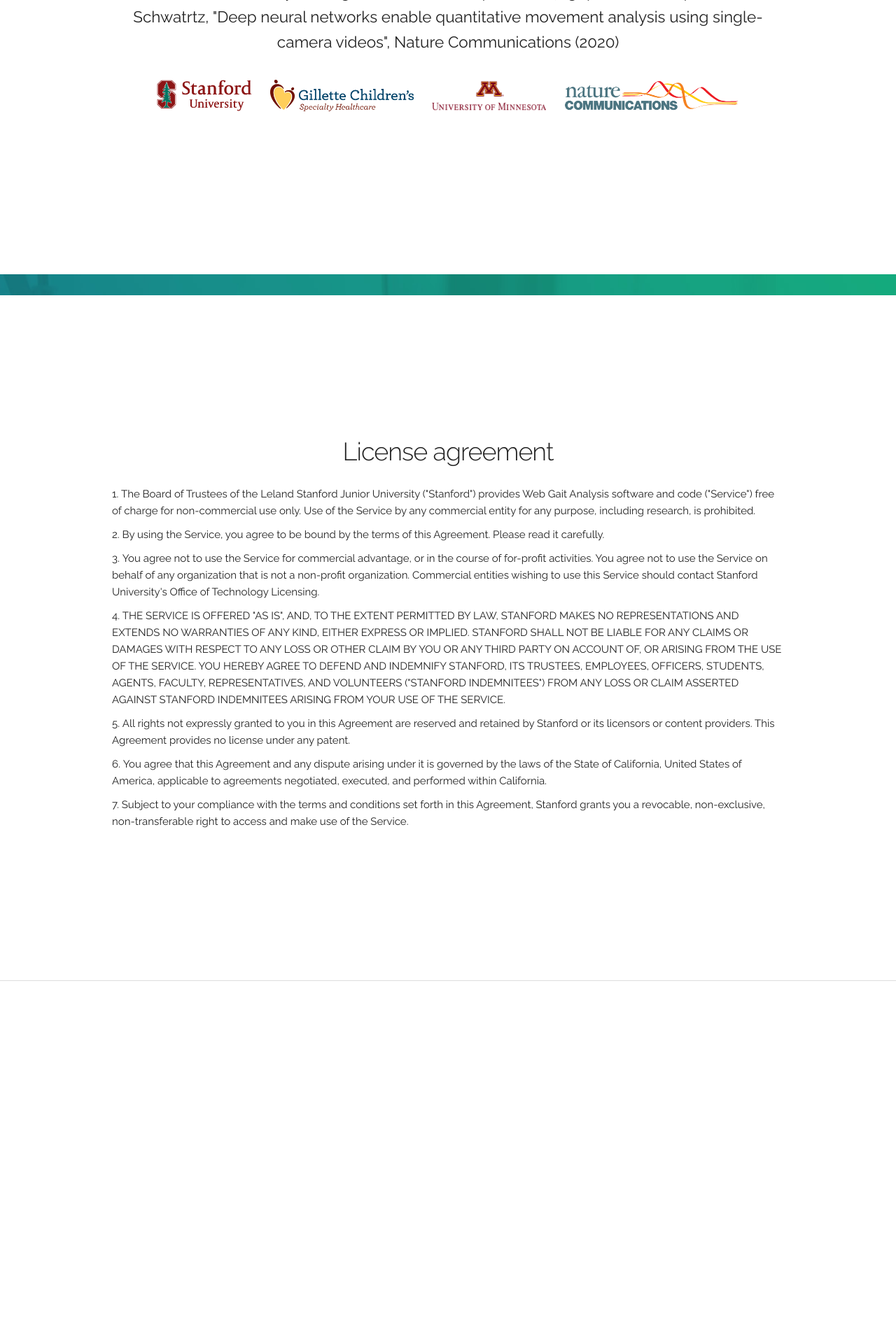
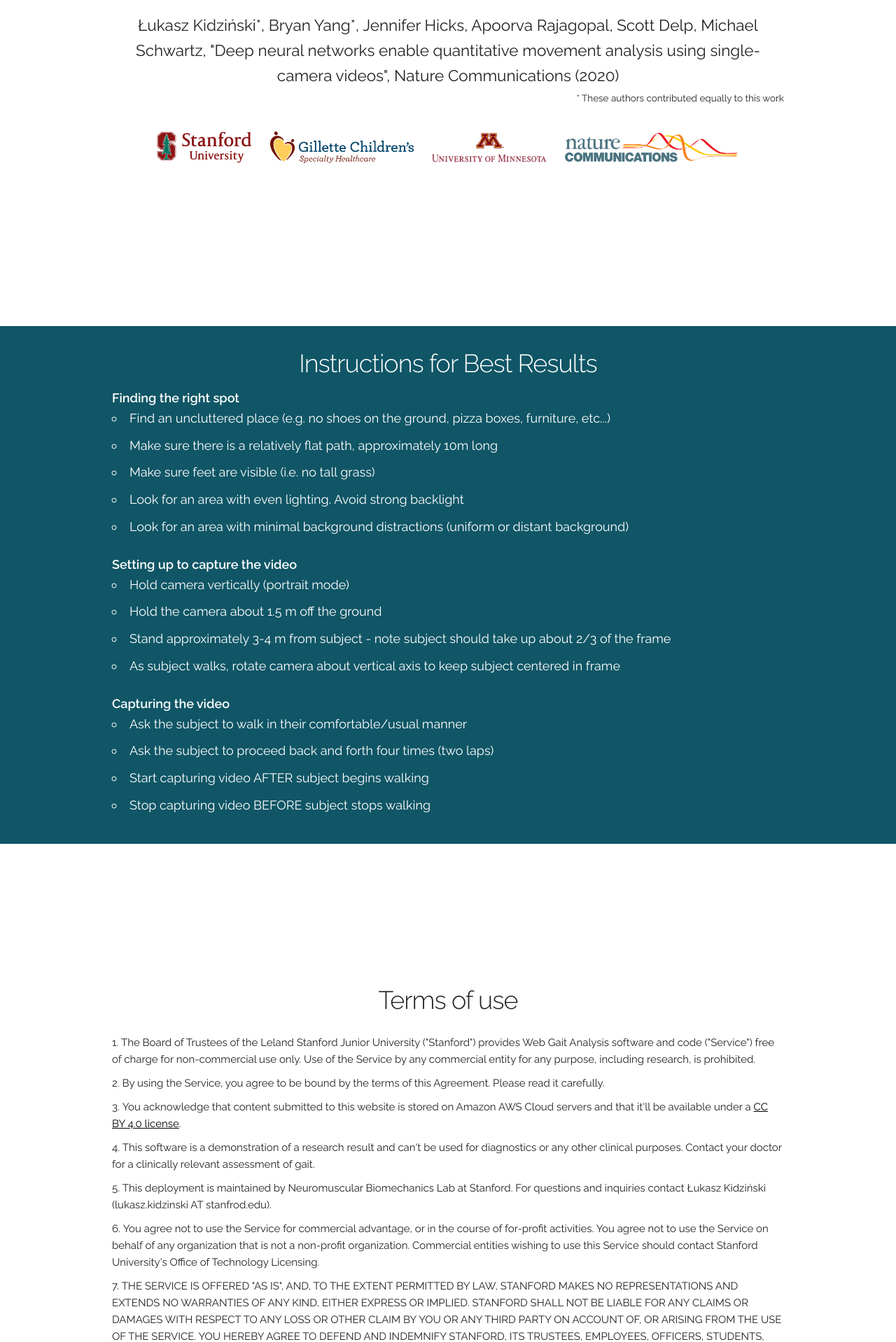
Before and after one commit to stanfordnmbl/gaitlab, a Django app: page / in a window 1280 px wide. Shown: the part 2149-4067 px from the top of the page at 70% size. Before the commit the page ends 3551 px from the top, so only its background shows below. Run offline with Django 3.2, Linux system fonts and the light colour scheme; parts of the project's set-up code (start-up, migrations or seed data) failed here and were passed over; some libraries are stand-ins or nearby versions.

Commit message:
- instructions - units and decimals - admin views - checkbox on terms - updated terms

```diff
--- a/gaitlab/admin.py
+++ b/gaitlab/admin.py
@@ -3,8 +3,11 @@
 
 class AnnotationAdmin(admin.ModelAdmin):
     pass
+
 class VideoAdmin(admin.ModelAdmin):
-    pass
+    readonly_fields = ["slug",]
+    fields = ["slug","file","email",]
+
 
 admin.site.register(Annotation, AnnotationAdmin)
 admin.site.register(Video, VideoAdmin)
--- a/gaitlab/forms.py
+++ b/gaitlab/forms.py
@@ -1,7 +1,10 @@
 from django.forms import ModelForm
 from gaitlab.models import Video
+from django import forms
 
 class VideoForm(ModelForm):
+    terms_confirmed = forms.BooleanField(label="I've read and accept the terms of use.")
+
     class Meta:
         model = Video
         fields = ["file"]
--- a/gaitlab/models.py
+++ b/gaitlab/models.py
@@ -22,11 +22,14 @@
 
 class Video(models.Model):
     slug = RandomSlugField(length=8)
-    file = models.FileField(upload_to=get_file_path("inputs"))
+    file = models.FileField("Video file", upload_to=get_file_path("inputs"))
     email = models.EmailField(null=True)
 
     def get_absolute_url(self):
         return reverse('analysis', args=[str(self.slug)])
+
+    def __str__(self):
+        return self.slug.__str__()
 
 class Annotation(models.Model):
     video = models.ForeignKey(Video, on_delete=models.CASCADE)
--- a/gaitlab/static/css/custom.css
+++ b/gaitlab/static/css/custom.css
@@ -149,3 +149,7 @@
     max-height: 570px;
   }
 }
+a {
+    color: #000000;
+    text-decoration: underline;
+}
--- a/gaitlab/templates/gaitlab/base.html
+++ b/gaitlab/templates/gaitlab/base.html
@@ -32,8 +32,11 @@
   –––––––––––––––––––––––––––––––––––––––––––––––––– -->
   <link rel="icon" type="image/png" href="../../dist/images/favicon.png">
   <style>
-    a {color: #ffffff;}
-    a:hover {color: #ffffff; text-decoration: none}
+    .categories a {color: #ffffff;}
+    .categories a:hover {color: #ffffff; text-decoration: none}
+    .categories {
+    background: #105666;
+    }
 
 .video-container {
     position: relative;
--- a/gaitlab/templates/gaitlab/index.html
+++ b/gaitlab/templates/gaitlab/index.html
@@ -8,8 +8,13 @@
     <div class="container">
       <div class="row">
         <div class="one-half column">
-          <h4 class="hero-heading">Participate in a research study and learn about your gait</h4>
-          <a class="button button-primary" href="#analyze">Analyze your gait</a>
+          <h4 class="hero-heading">Try the latest video-analysis technology to analyze your gait</h4>
+          <a class="button button-primary" href="#analyze">Analyze your gait at home</a>
+	  <p class="logos" style="padding: 1em;">
+	    <a target="_blank" href="https://stanford.edu/"><img src="{% static "images/stanford.png" %}"></a>
+	    <a target="_blank" href="https://www.gillettechildrens.org/"><img src="{% static "images/gillette.png" %}"></a>
+	  </p>
+
         </div>
         <div class="one-half column phones">
 	  <div class="phone" style="width: 300px; height: 615px; position: relative;">
@@ -25,10 +30,11 @@
   <div class="section categories" id="analyze">
     <div class="container">
       <h3 class="section-heading">Ask someone to record a video of you walking</h3>
-      <p class="section-description"><a href="#license" style="font-size: 1.1em;">Before using our software read and accept our license agreement.</a></p>
-      <form method="POST" action="/" enctype="multipart/form-data">
+      <p class="section-description">
+      <form method="POST" action="/" id="videoForm" name="videoForm" enctype="multipart/form-data">
 	{% csrf_token %}
 	{{ form }}
+      </p>
       <div><input type="submit" value="Process my video" style="background: #ffffff;" /></div>
       </form>
       <!--img class="u-max-full-width" src="{% static "images/placeholder.png" %}"-->
@@ -43,20 +49,45 @@
 	<img class="u-max-full-width" src="{% static "images/placeholder.png" %}">
       </div>
 
-      <p style="font-size: 1.5em">Łukasz Kidziński*, Bryan Yang*, Jennifer Hicks, Apoorva Rajagopal, Scott Delp, Michael Schwatrtz, "Deep neural networks enable quantitative movement analysis using single-camera videos", Nature Communications (2020)
+      <p style="font-size: 1.5em; margin-bottom: 0.2em;">Łukasz Kidziński*, Bryan Yang*, Jennifer Hicks, Apoorva Rajagopal, Scott Delp, Michael Schwartz, "Deep neural networks enable quantitative movement analysis using single-camera videos", Nature Communications (2020)
+	<div style="font-size: 0.9em; text-align: right;">* These authors contributed equally to this work</div>
       </p>
       <p class="logos">
-	<img src="{% static "images/stanford.png" %}">
-	<img src="{% static "images/gillette.png" %}">
-	<img src="{% static "images/uminn.png" %}">
-	<img src="{% static "images/nature-comm.png" %}">
+	<a target="_blank" href="https://stanford.edu/"><img src="{% static "images/stanford.png" %}"></a>
+	<a target="_blank" href="https://www.gillettechildrens.org/"><img src="{% static "images/gillette.png" %}"></a>
+	<a target="_blank" href="https://twin-cities.umn.edu/"><img src="{% static "images/uminn.png" %}"></a>
+	<a target="_blank" href="https://www.nature.com/ncomms/"><img src="{% static "images/nature-comm.png" %}"></a>
       </p>
     </div>
   </div>
 
-  <div class="section categories" style="padding-top: 3rem; padding-bottom: 0rem;">
-    <div class="container">
-      <!--h3 class="section-heading">About</h3>
+  <div class="section categories" style="padding-top: 3rem; font-size: 1.2em; padding-bottom: 0rem;" id="instructions">
+    <div class="container" style="text-align: left">
+      <h3 class="section-heading" style="text-align: center">Instructions for Best Results</h3>
+      <strong>Finding  the right spot</strong>
+      <ul>
+<li>Find an uncluttered place (e.g. no shoes on the ground, pizza boxes, furniture, etc...)</li>
+<li>Make sure there is a relatively flat path, approximately 10m long</li>
+<li>Make sure feet are visible (i.e. no tall grass)</li>
+<li>Look for an area with even lighting. Avoid strong backlight</li>
+<li>Look for an area with minimal background distractions (uniform or distant background)</li>
+</ul>
+
+      <strong>Setting up to capture the video</strong>
+      <ul>
+<li>Hold camera vertically (portrait mode)</li>
+<!--li>Use a standard camera lens (not wide angle or telephoto) between 24mm-50mm full-frame equivalent. Note: iPhone = 26mm, Pixel = 28mm</li-->
+<li>Hold the camera about 1.5 m off the ground</li>
+<li>Stand approximately 3-4 m from subject - note subject should take up about 2/3 of the frame</li>
+<li>As subject walks, rotate camera about vertical axis to keep subject centered in frame</li>
+</ul>
+      <strong>Capturing the video</strong>
+      <ul>
+<li>Ask the subject to walk in their comfortable/usual manner</li>
+<li>Ask the subject to proceed back and forth four times (two laps)</li>
+<li>Start capturing video AFTER subject begins walking</li>
+<li>Stop capturing video BEFORE subject stops walking</li>
+</ul>
       <p class="section-description"></p-->
     </div>
   </div>
@@ -64,11 +95,14 @@
 
   <div class="section get-help" id="license" style="text-align: left;">
     <div class="container">
-      <h3 class="section-heading" style="text-align: center">License agreement</h3>
+      <h3 class="section-heading" style="text-align: center">Terms of use</h3>
       <p>
 <ol>
   <li> The Board of Trustees of the Leland Stanford Junior University ("Stanford") provides Web Gait Analysis software and code ("Service") free of charge for non-commercial use only. Use of the Service by any commercial entity for any purpose, including research, is prohibited.</li>
   <li> By using the Service, you agree to be bound by the terms of this Agreement. Please read it carefully.</li>
+  <li>You acknowledge that content submitted to this website is stored on Amazon AWS Cloud servers and that it'll be available under a <a href="https://creativecommons.org/licenses/by/4.0/">CC BY 4.0 license</a>.</li>
+  <li>This software is a demonstration of a research result and can't be used for diagnostics or any other clinical purposes. Contact your doctor for a clinically relevant assessment of gait.</li>
+  <li>This deployment is maintained by Neuromuscular Biomechanics Lab at Stanford. For questions and inquiries contact Łukasz Kidziński (lukasz.kidzinski AT stanfrod.edu).
   <li> You agree not to use the Service for commercial advantage, or in the course of for-profit activities. You agree not to use the Service on behalf of any organization that is not a non-profit organization. Commercial entities wishing to use this Service should contact Stanford University's Office of Technology Licensing.</li>
   <li> THE SERVICE IS OFFERED "AS IS", AND, TO THE EXTENT PERMITTED BY LAW, STANFORD MAKES NO REPRESENTATIONS AND EXTENDS NO WARRANTIES OF ANY KIND, EITHER EXPRESS OR IMPLIED. STANFORD SHALL NOT BE LIABLE FOR ANY CLAIMS OR DAMAGES WITH RESPECT TO ANY LOSS OR OTHER CLAIM BY YOU OR ANY THIRD PARTY ON ACCOUNT OF, OR ARISING FROM THE USE OF THE SERVICE. YOU HEREBY AGREE TO DEFEND AND INDEMNIFY STANFORD, ITS TRUSTEES, EMPLOYEES, OFFICERS, STUDENTS, AGENTS, FACULTY, REPRESENTATIVES, AND VOLUNTEERS ("STANFORD INDEMNITEES") FROM ANY LOSS OR CLAIM ASSERTED AGAINST STANFORD INDEMNITEES ARISING FROM YOUR USE OF THE SERVICE.</li>
   <li> All rights not expressly granted to you in this Agreement are reserved and retained by Stanford or its licensors or content providers. This Agreement provides no license under any patent.</li>
--- a/gaitlab/views.py
+++ b/gaitlab/views.py
@@ -8,6 +8,29 @@
 from django.views.decorators.csrf import csrf_exempt
 import json
 
+map_gmfcs = {
+    0: "I",
+    1: "I",
+    2: "II",
+    3: "III",
+    4: "IV",
+    5: "IV",
+}
+
+map_key_names = {
+    "gmfcs": "GMFCS",
+    "SEMLS_dev_residual": "SEMLS indication",
+    "KneeFlex_maxExtension_L": "Left knee flex. at max extension",
+    "KneeFlex_maxExtension_R": "Right knee flex. at max extension",
+}
+
+map_units = {
+    "speed": "m/s",
+    "cadence": "strides/s",
+    "KneeFlex_maxExtension_L": "degrees",
+    "KneeFlex_maxExtension_R": "degrees",
+}
+
 def analysis(request, slug):
     video = Video.objects.get(slug=slug)
     annotations = video.annotation_set.all()
@@ -15,7 +38,34 @@
     if annotations.count() > 0:
         annotation = annotations[0]
 
-    return render(request, 'gaitlab/analysis.html', { "video": video, "annotation": annotation })
+    # convert to int
+    results = annotation.response
+    results["GDI"] = int(results["GDI"])
+    results["gmfcs"] = map_gmfcs.get(int(results["gmfcs"]),"N/A")
+
+    # convert to 2 decimals
+    for key in ["speed","cadence","SEMLS_dev_residual","KneeFlex_maxExtension_L","KneeFlex_maxExtension_R"]:
+        results[key] = round(float(results[key]), 2)
+
+    # add units
+    for key in map_units.keys():
+        results[key] = "{} {}".format(results[key], map_units[key])
+
+
+    # fix names
+    keys = list(results.keys())
+    for key in keys:
+        if key not in map_key_names.keys():
+            continue
+        val = results[key]
+        del results[key]
+        results[map_key_names[key]] = val
+
+    return render(request, 'gaitlab/analysis.html', {
+        "video": video,
+        "annotation": annotation,
+        "results": results,
+    })
 
 def index(request):
     if request.method == 'POST':
```
Also changed, not shown: gaitlab/templates/gaitlab/analysis.html (+12 -2 lines). Lines whose indentation alone changed are shown as unchanged.
